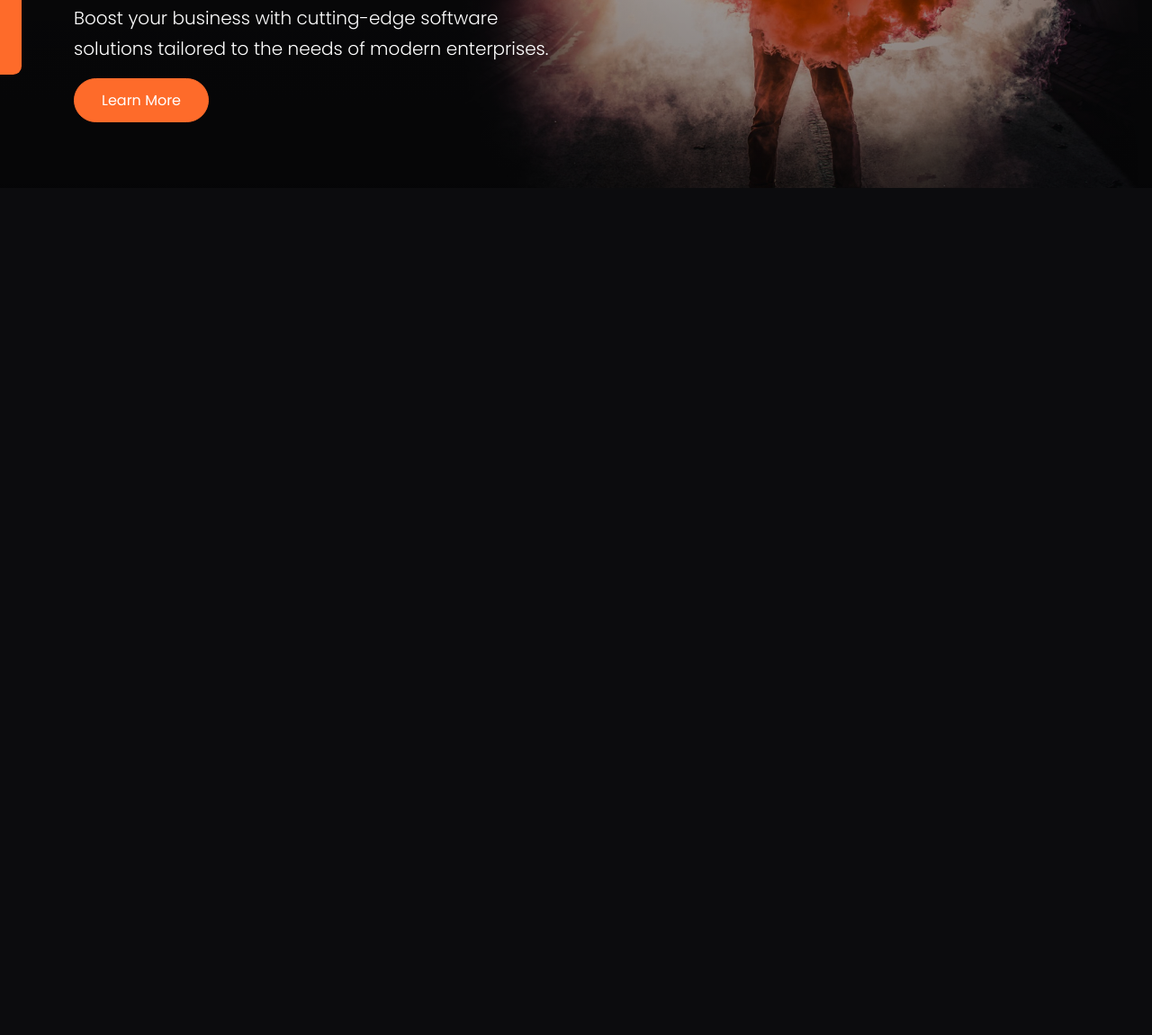
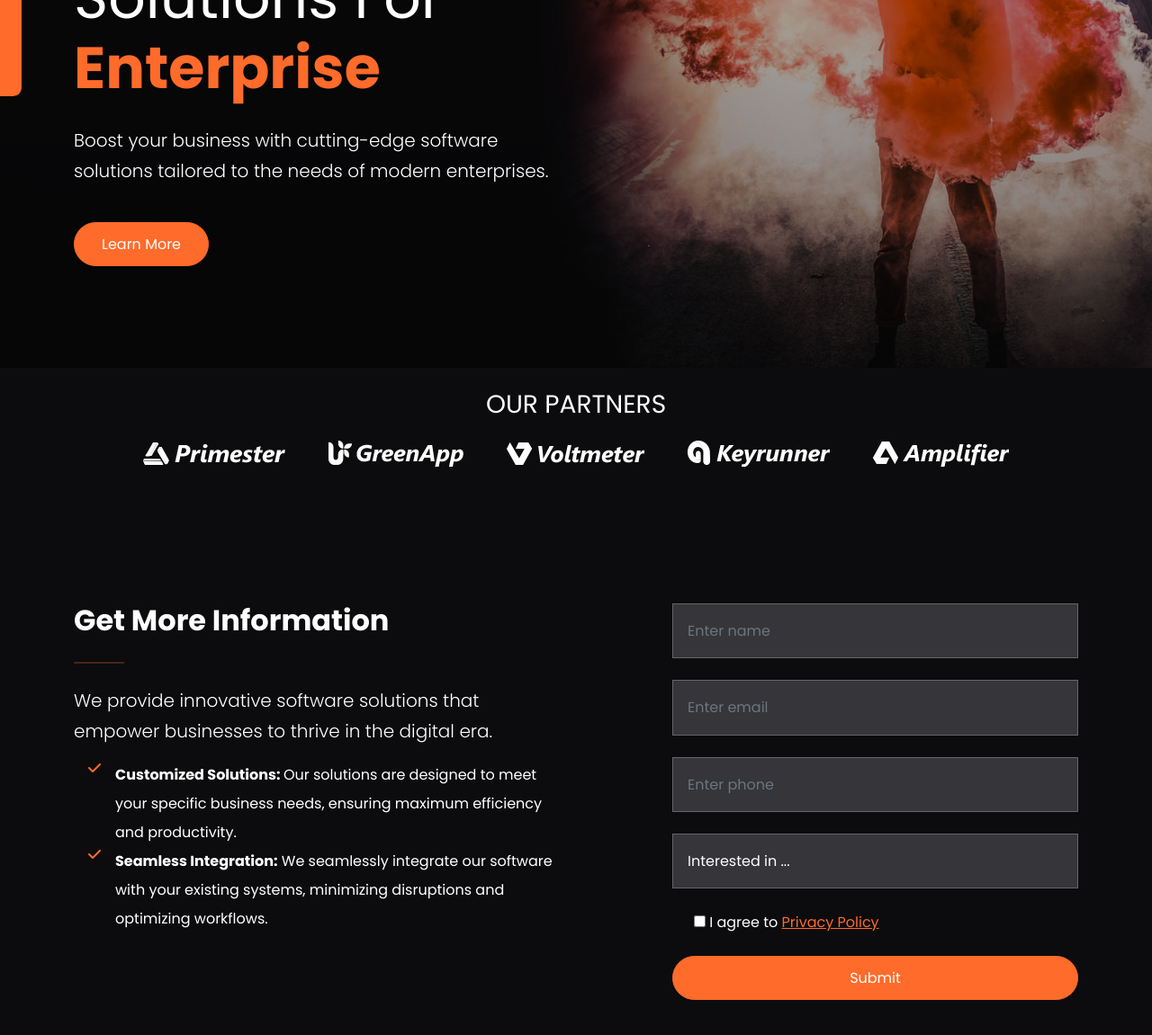
Before and after one commit to letStayFoolish/vera-website, a website: page index.html in a window 1280 px wide. Shown: the part 467-1618 px from the top of the page at 90% size. Before the commit the page ends 800 px from the top, so only its background shows below. Drawn offline with nearby package versions, Linux system fonts and the light colour scheme; files that its build step writes are made by us from their sources.

Commit message:
Partners & Form

```diff
--- a/index.html
+++ b/index.html
@@ -74,12 +74,12 @@
     </nav>
 
 <!--    Header -->
-    <header class="header position-relative">
+    <header class="header position-relative vh-100">
       <img src="images/vertical-decoration-left.svg" alt="" class="vertical-decoration position-absolute d-none d-md-block">
       <div class="container">
         <div class="row">
-          <div class="col-md-6 pt-6">
-            <h1 class="xl-text mt-5">
+          <div class="col-md-6 pt-6 mt-md-7">
+            <h1 class="xl-text mt-5 mb-md-4">
               Software Solutions For
               <span class="text-primary fw-bold replace-me">
                 Small Business, Startups, Enterprise
@@ -89,11 +89,109 @@
               Boost your business with cutting-edge software solutions tailored
               to the needs of modern enterprises.
             </p>
-            <a href="#" class="btn btn-primary text-white">Learn More</a>
+            <a href="#" class="btn btn-primary text-white mt-md-4">Learn More</a>
           </div>
         </div>
       </div>
     </header>
+
+<!--    Partners -->
+    <section class="partners py-4 overflow-hidden">
+      <div class="container">
+        <div class="row">
+          <div class="col-lg-10 offset-lg-1">
+            <h3 class="text-center mb-4 text-uppercase">Our Partners</h3>
+            <div class="d-flex justify-content-center align-items center text-center">
+              <div>
+                <img src="./images/partner-logo-1.png" alt="" class="mx-4">
+              </div>
+              <div class="d-none d-sm-block">
+                <img src="./images/partner-logo-2.png" alt="" class="mx-4">
+              </div>
+              <div class="d-none d-md-block">
+                <img src="./images/partner-logo-3.png" alt="" class="mx-4">
+              </div>
+              <div class="d-none d-lg-block">
+                <img src="./images/partner-logo-4.png" alt="" class="mx-4">
+              </div>
+              <div class="d-none d-lg-block">
+                <img src="./images/partner-logo-5.png" alt="" class="mx-4">
+              </div>
+            </div>
+          </div>
+        </div>
+      </div>
+    </section>
+
+<!--    Form Area -->
+    <section class="contact my-7">
+      <div class="container">
+        <div class="row">
+          <div class="col-md-6">
+            <h2 class="fw-bold">
+              Get More Information
+            </h2>
+            <hr class="hr-heading">
+            <p class="lead">
+              We provide innovative software solutions that empower businesses to
+              thrive in the digital era.
+            </p>
+            <ul class="list-unstyled lh-lg">
+
+              <li class="d-flex align-items center">
+                <i class="fas fa-check text-primary mx-3"></i>
+                <div>
+                  <strong>Customized Solutions: </strong> Our solutions are designed
+                  to meet your specific business needs, ensuring maximum efficiency
+                  and productivity.
+                </div>
+              </li>
+
+              <li class="d-flex align-items center">
+                <i class="fas fa-check text-primary mx-3"></i>
+                <div>
+                  <strong>Seamless Integration:</strong> We seamlessly integrate our
+                  software with your existing systems, minimizing disruptions and
+                  optimizing workflows.
+                </div>
+              </li>
+
+            </ul>
+          </div>
+          <div class="col-md-5 offset-md-1">
+            <form>
+              <div class="mb-4">
+                <input type="text" class="form-control bg-secondary" placeholder="Enter name">
+              </div>
+              <div class="mb-4">
+                <input type="text" class="form-control bg-secondary" placeholder="Enter email">
+              </div>
+              <div class="mb-4">
+                <input type="tel" class="form-control bg-secondary" placeholder="Enter phone">
+              </div>
+              <div class="mb-4">
+                <select name="interested" id="interested" class="form-control bg-secondary">
+                  <option>Interested in ...</option>
+                  <option value="erp">ERP Solution</option>
+                  <option value="crm">CRM Solution</option>
+                  <option value="cms">CMS Solution</option>
+                  <option value="sfa">SFA Solution</option>
+                </select>
+              </div>
+              <div class="mb-4 form-check">
+                <input type="checkbox" id="agree-check">
+                <label for="agree-check" class="form-check-label">
+                  I agree to <a href="privacy.html">Privacy Policy</a>
+                </label>
+              </div>
+              <div class="d-grid gap-2">
+                <input type="submit" value="Submit" class="btn btn-primary text-white">
+              </div>
+            </form>
+          </div>
+        </div>
+      </div>
+    </section>
 
     <script src="js/replaceme.min.js"></script>
     <script src="js/bootstrap.bundle.min.js"></script>
--- a/scss/styles.scss
+++ b/scss/styles.scss
@@ -17,3 +17,12 @@
   top: 12%;
   width: 24px;
 }
+
+.hr-heading {
+  display: inline-block;
+  width: 3.5rem;
+  height: 0.125rem;
+  margin-top: 0.625rem;
+  border: none;
+  background-color: var(--bs-primary)
+}
```
